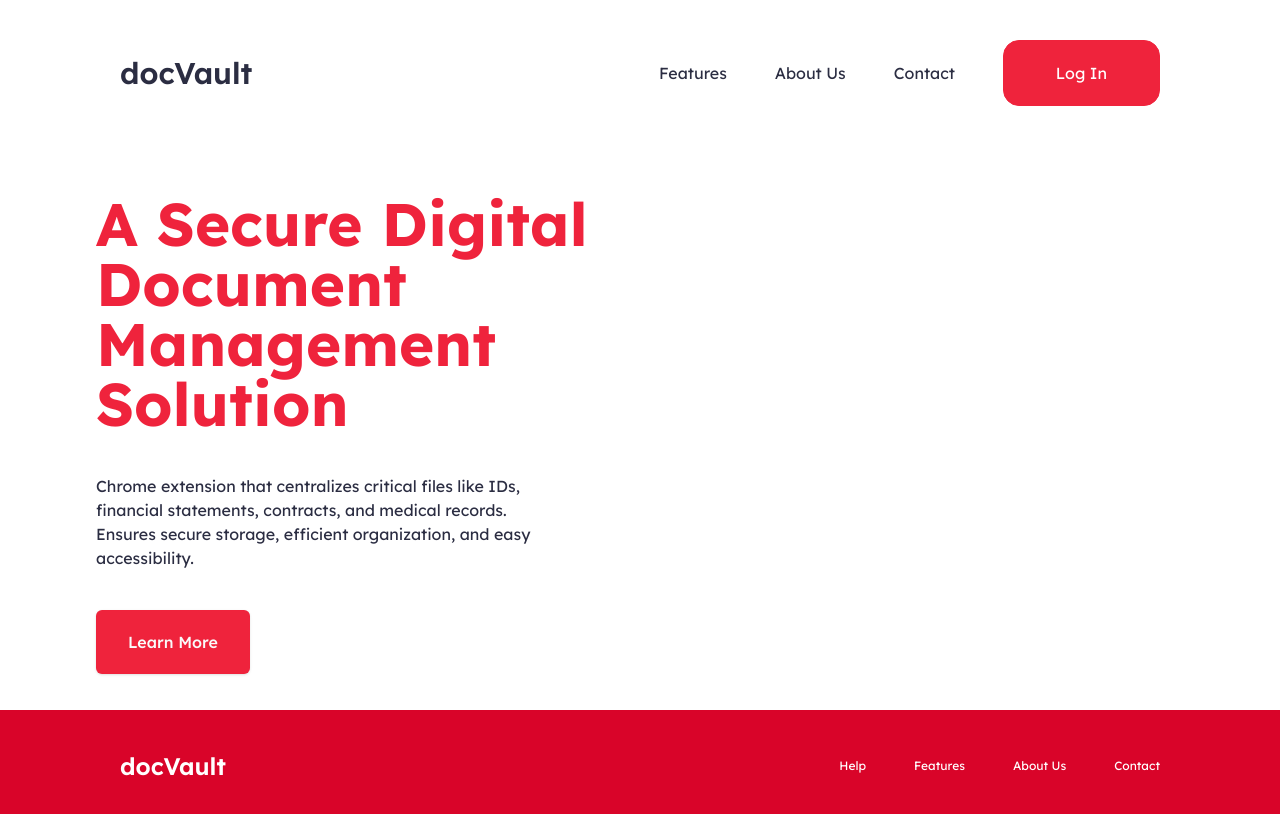
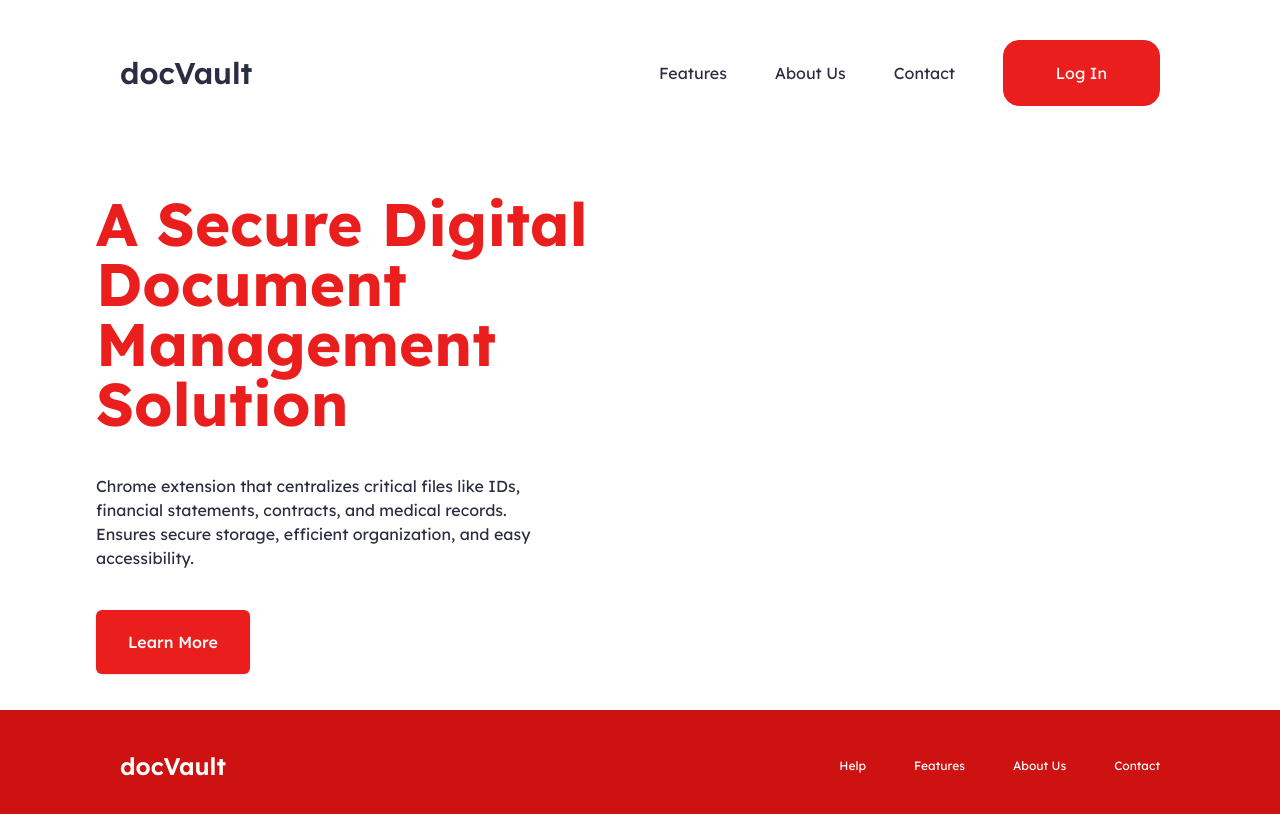
Before and after one commit to acm-projects/docVault, a Next.js app in the folder doc-vault/: page / in a window 1280 px wide. Shown: the top 814 px of the page. Built offline with nearby package versions, Linux system fonts and the light colour scheme.

Commit message:
adjusted red color

```diff
--- a/doc-vault/components/NavbarAcc.tsx
+++ b/doc-vault/components/NavbarAcc.tsx
@@ -3,7 +3,7 @@ import Link from 'next/link';
 import React from 'react';
 import { ChevronDown, CircleUserRound } from 'lucide-react';
 import { DropdownMenu, DropdownMenuContent, DropdownMenuItem, DropdownMenuTrigger } from './ui/dropdown-menu';
-import { Button } from './ui/button';
+import { Button } from './ui/Button';
 import { useUser } from '@/context/UserContext';
 
 const icon = <CircleUserRound size={50} />;
--- a/doc-vault/src/app/(profile)/account/page.tsx
+++ b/doc-vault/src/app/(profile)/account/page.tsx
@@ -1,6 +1,6 @@
 "use client"
 
-import { Button } from '@/components/ui/button'
+import { Button } from '@/components/ui/Button'
 import { DropdownMenu, DropdownMenuContent, DropdownMenuItem, DropdownMenuTrigger } from '@/components/ui/dropdown-menu'
 import { useUser } from '@/context/UserContext'
 import { ChevronDown, ChevronLeft, CircleUserRound } from 'lucide-react'
--- a/doc-vault/src/app/(user)/layout.tsx
+++ b/doc-vault/src/app/(user)/layout.tsx
@@ -20,9 +20,9 @@ export const metadata: Metadata = {
 export default function RootLayout({ }: Readonly<{ children: React.ReactNode;}>) {
   return (
     <UserProvider>
-      <Chat/>
       <html lang="en">
         <body className="flex flex-col min-h-screen">
+        <Chat/>
         <SidebarProvider>
             <AppSidebar />
             <div className="flex flex-col flex-1">
--- a/doc-vault/src/app/globals.css
+++ b/doc-vault/src/app/globals.css
@@ -167,14 +167,14 @@ body {
     --chart-4: 43 74% 66%;
     --chart-5: 27 87% 67%;
     --radius: 0.5rem;
-    --sidebar-background: 348 96% 43%; /* Red (#D90429) */
+    --sidebar-background: 0, 84%, 44%; /* Red (#D90429) */
     --sidebar-foreground: 0 0% 100%; /* White */
-    --sidebar-primary: 348 83% 58%; /* Lighter red (#EF233C) */
-    --sidebar-primary-foreground: 0 0% 100%; /* White */
-    --sidebar-accent: 348 83% 58%; /* Lighter red for selection highlight */
+    --sidebar-primary: 0, 84%, 52%; /* Lighter red (#EF233C) */
+    --sidebar-primary-foreground: 0, 84%, 52%; /* White */
+    --sidebar-accent: 0, 84%, 52%; /* Lighter red for selection highlight */
     --sidebar-accent-foreground: 0 0% 100%; /* White */
     --sidebar-border: 348 96% 43%; /* Red */
-    --sidebar-ring: 348 83% 58%; /* Lighter red */
+    --sidebar-ring: 0, 84%, 52%; /* Lighter red */
   }
   .dark {
     --background: 0 0% 3.9%;
--- a/doc-vault/tailwind.config.ts
+++ b/doc-vault/tailwind.config.ts
@@ -12,8 +12,8 @@ export default {
   	important: true,
   	extend: {
   		colors: {
-  			red: '#D90429',
-  			lighterred: '#EF233C',
+  			red: '#CE1212',
+  			lighterred: '#eb1e1e',
   			lightergray: '#EDF2F4',
 			middlegray: "#D9D9D9",
   			gray: '#8D99AE',
```
